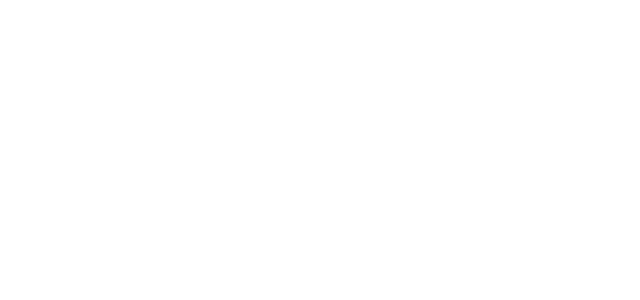
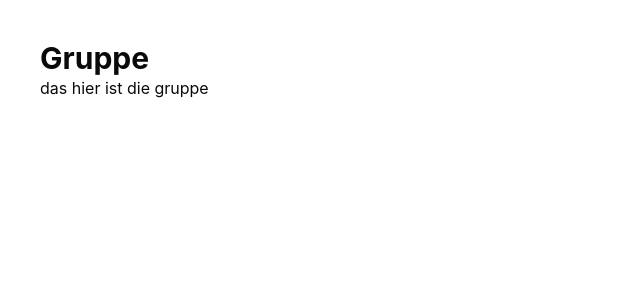
Before and after one commit to darmattt/18plus, a React (Vite) app in the folder frontend/: page /gruppe in a window 1280 px wide. Before the commit this address had no page. Shown: the top 300 px of the page, without its empty margins (0-640 px from the left). Built offline with nearby package versions, Linux system fonts and the light colour scheme.

Commit message:
feat: file structure change

```diff
--- a/frontend/package.json
+++ b/frontend/package.json
@@ -17,7 +17,7 @@
     "radix-ui": "^1.4.3",
     "react": "^19.2.0",
     "react-dom": "^19.2.0",
-    "react-router-dom": "^7.13.0",
+    "react-router-dom": "^7.13.1",
     "tailwind-merge": "^3.5.0",
     "tailwindcss": "^4.2.0"
   },
--- a/frontend/src/App.jsx
+++ b/frontend/src/App.jsx
@@ -16,12 +16,12 @@ export default function LandingHero() {
                 </div>
 
                 <nav className="hidden items-center gap-8 text-sm text-slate-600 md:flex">
-                    <Link className="hover:text-slate-900" to="/features">
+                    <Link className="hover:text-slate-900" to="/arbeitsblaetter">
                         Arbeitsblätter
                     </Link>
-                    <a className="hover:text-slate-900" href="#">
+                    <Link className="hover:text-slate-900" to="/gruppe">
                         Gruppe beitreten
-                    </a>
+                    </Link>
                     <a className="hover:text-slate-900" href="#">
                         über 18plus
                     </a>
--- a/frontend/src/arbeitsblaetter.jsx
+++ b/frontend/src/arbeitsblaetter.jsx
@@ -1,6 +1,6 @@
 import { Link } from "react-router-dom"
 
-export default function Features() {
+export default function Arbeitsblaetter() {
     return (
         <div className="p-10">
             <h1 className="text-3xl font-bold">Arbeitsblätter</h1>
--- /dev/null
+++ b/frontend/src/gruppe.jsx
@@ -0,0 +1,10 @@
+import { Link } from "react-router-dom"
+
+export default function Gruppe() {
+    return (
+        <div className="p-10">
+            <h1 className="text-3xl font-bold">Gruppe</h1>
+            <p> das hier ist die gruppe </p>
+        </div>
+    )
+}
--- a/frontend/src/main.jsx
+++ b/frontend/src/main.jsx
@@ -4,16 +4,18 @@ import { BrowserRouter, Routes, Route } from "react-router-dom"
 import "./index.css"
 
 import App from "./App.jsx"
-import Features from "./features.jsx"
+import Arbeitsblätter from "./arbeitsblaetter.jsx"
 import Login from "./login.jsx"
+import Gruppe from "./gruppe.jsx"
 
 ReactDOM.createRoot(document.getElementById("root")).render(
     <React.StrictMode>
         <BrowserRouter>
             <Routes>
                 <Route path="/" element={<App />} />
-                <Route path="/features" element={<Features />} />
+                <Route path="/arbeitsblaetter" element={<Arbeitsblätter/>} />
                 <Route path="/login" element={<Login />} />
+                <Route path="/gruppe" element={<Gruppe />} />
             </Routes>
         </BrowserRouter>
     </React.StrictMode>
```
Also changed, not shown: 1 other file (tests, documents, lock files or other folders).
